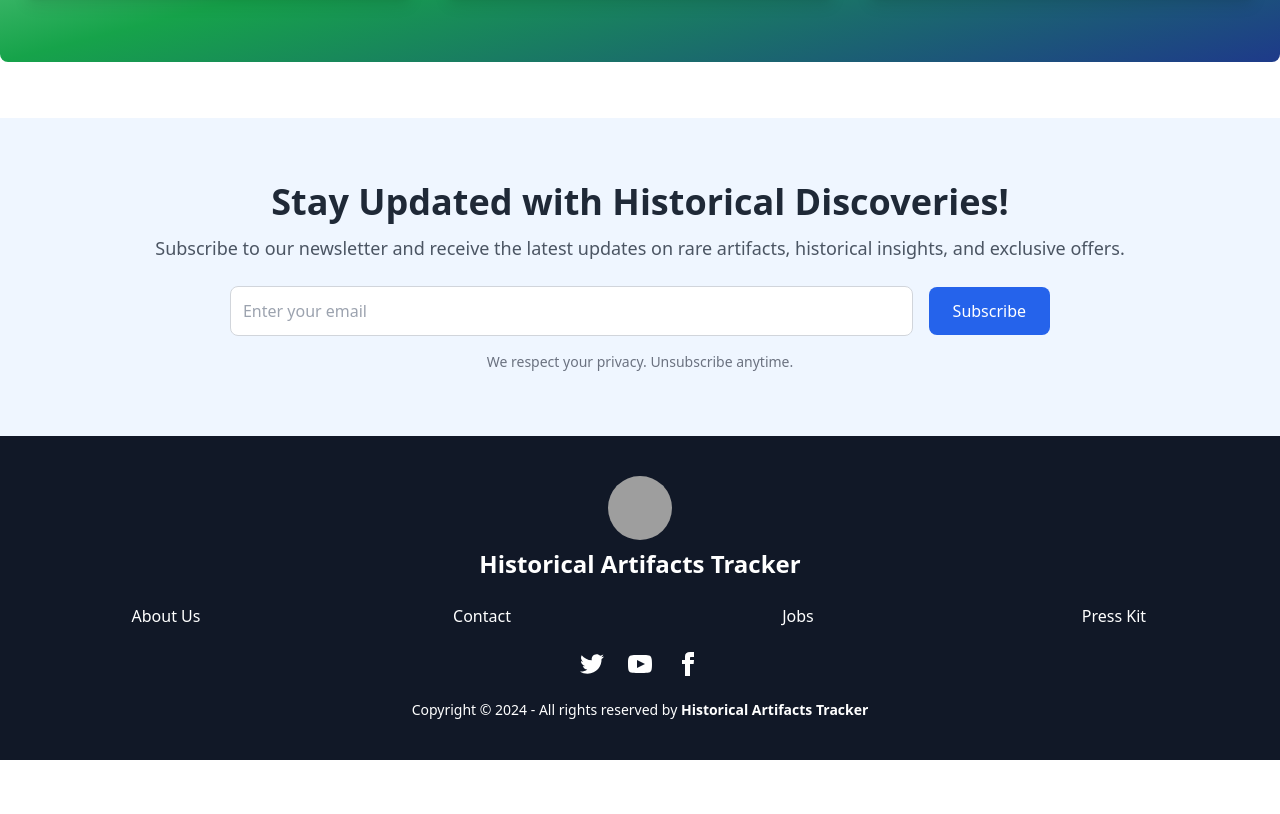
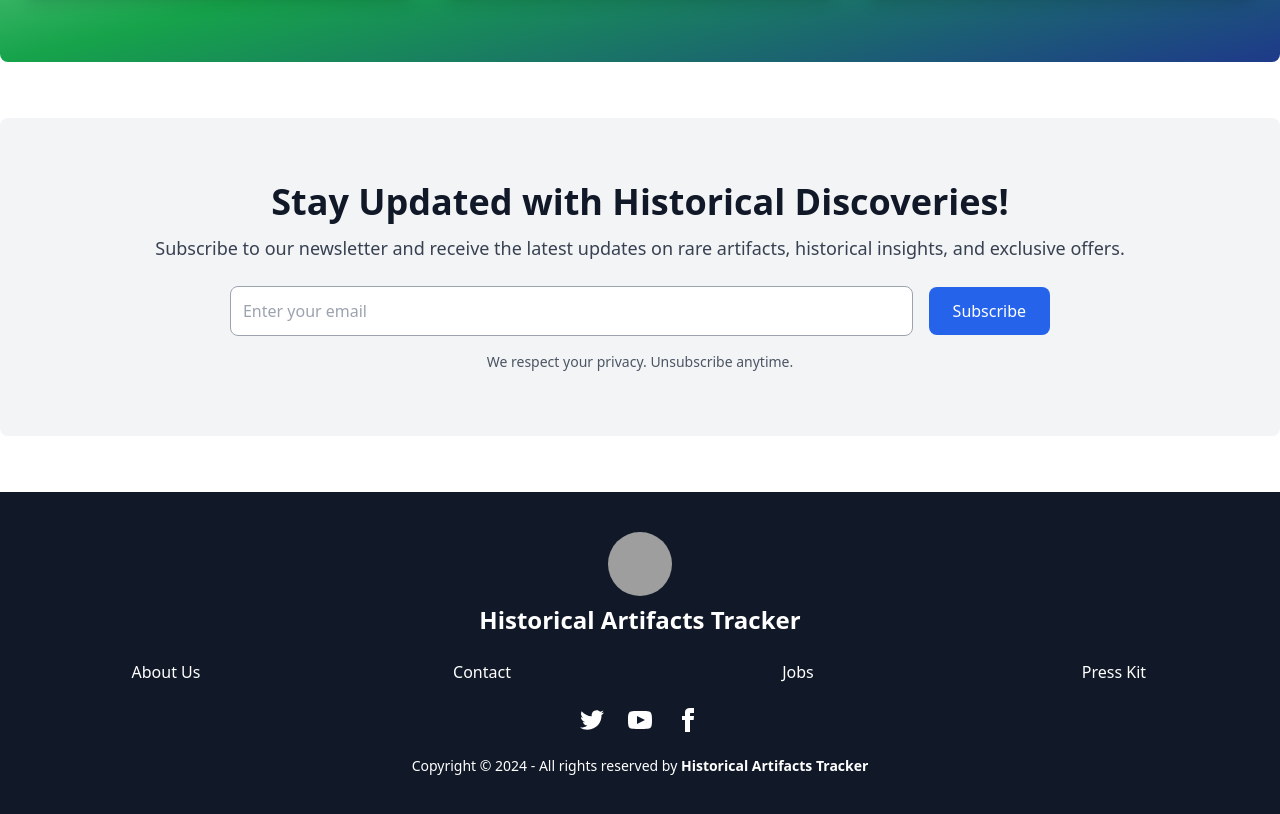
Before and after one commit to azim622/artifacts-tracker-client, a React (Vite) app: page / in a window 1280 px wide. Shown: the part 1800-2614 px from the top of the page. Before the commit the page ends 2560 px from the top, so only its background shows below. Built offline with nearby package versions, Linux system fonts and the light colour scheme; no server answers; grey boxes are pictures that could not be loaded.

Commit message:
added errorPage

```diff
--- a/src/pages/Erro/Error.jsx
+++ b/src/pages/Erro/Error.jsx
@@ -1,16 +1,22 @@
-import React from 'react';
-import { Link } from 'react-router-dom';
+import React from "react";
+import { Link } from "react-router-dom";
 
 const Error = () => {
   return (
-    <div className="flex flex-col items-center justify-center min-h-screen bg-gray-100 text-center">
-      <h1 className="text-6xl font-bold text-red-500">404</h1>
-      <p className="text-xl text-gray-700 mt-4">Oops! The page you're looking for doesn't exist.</p>
+    <div className="flex flex-col items-center justify-center min-h-screen bg-gray-50 dark:bg-gray-900 text-center px-4">
+
+      {/* Error Message */}
+      <h1 className="text-5xl md:text-6xl font-extrabold text-red-500 mt-4">404</h1>
+      <p className="text-lg md:text-xl text-gray-700 dark:text-gray-300 mt-2">
+        Oops! The page you're looking for doesn't exist.
+      </p>
+
+      {/* Home Button */}
       <Link
         to="/"
-        className="mt-6 px-6 py-2 bg-blue-500 text-white rounded-md hover:bg-blue-600 transition"
+        className="mt-6 px-6 py-3 text-lg font-semibold bg-blue-500 dark:bg-blue-600 text-white rounded-lg shadow-md hover:bg-blue-600 dark:hover:bg-blue-700 transition-transform transform hover:scale-105"
       >
-        Go Back to Homepage
+        🔙 Go Back to Homepage
       </Link>
     </div>
   );
--- a/src/pages/home/Home.jsx
+++ b/src/pages/home/Home.jsx
@@ -15,7 +15,9 @@ const Home = () => {
         <title>Home || Historical Artifacts</title>
         <link rel="canonical" href="http://mysite.com/example" />
       </Helmet>
+
       <div>
+
         <Banner></Banner>
         <Outlet></Outlet>
         <HomeCard></HomeCard>
--- a/src/pages/home/NewsLatter/NewsLatter.jsx
+++ b/src/pages/home/NewsLatter/NewsLatter.jsx
@@ -3,14 +3,15 @@ import { Fade } from "react-awesome-reveal";
 
 const NewsLatter = () => {
     return (
-        <div className="bg-blue-50 py-16 px-4">
+        <div className="bg-gray-100 dark:bg-gray-800 py-16 mb-14 rounded-lg px-4">
             <div className="max-w-5xl mx-auto text-center">
                 <Fade>
-            <h2 className="text-3xl md:text-4xl font-bold text-gray-800">
+                    <h2 className="text-3xl md:text-4xl font-bold text-gray-900 dark:text-white">
                         Stay Updated with Historical Discoveries!
                     </h2>
-            <p className="text-gray-600 mt-3 text-lg">
-              Subscribe to our newsletter and receive the latest updates on rare artifacts, historical insights, and exclusive offers.
+                    <p className="text-gray-700 dark:text-gray-300 mt-3 text-lg">
+                        Subscribe to our newsletter and receive the latest updates on rare artifacts,
+                        historical insights, and exclusive offers.
                     </p>
                 </Fade>
 
@@ -20,15 +21,17 @@ const NewsLatter = () => {
                         <input
                             type="email"
                             placeholder="Enter your email"
-                className="w-full md:w-2/3 p-3 rounded-lg border border-gray-300 focus:ring-2 focus:ring-blue-500 outline-none"
+                            className="w-full md:w-2/3 p-3 rounded-lg border border-gray-400 dark:border-gray-600
+                                       focus:ring-2 focus:ring-blue-500 dark:bg-gray-700 dark:text-white outline-none"
                         />
-              <button className="w-full md:w-auto bg-blue-600 text-white px-6 py-3 rounded-lg hover:bg-blue-700 transition">
+                        <button className="w-full md:w-auto bg-blue-600 text-white px-6 py-3 rounded-lg
+                                           hover:bg-blue-700 transition dark:bg-blue-500 dark:hover:bg-blue-400">
                             Subscribe
                         </button>
                     </div>
                 </Fade>
 
-          <p className="text-sm text-gray-500 mt-4">
+                <p className="text-sm text-gray-600 dark:text-gray-400 mt-4">
                     We respect your privacy. Unsubscribe anytime.
                 </p>
             </div>
```
Lines whose indentation alone changed are shown as unchanged.
